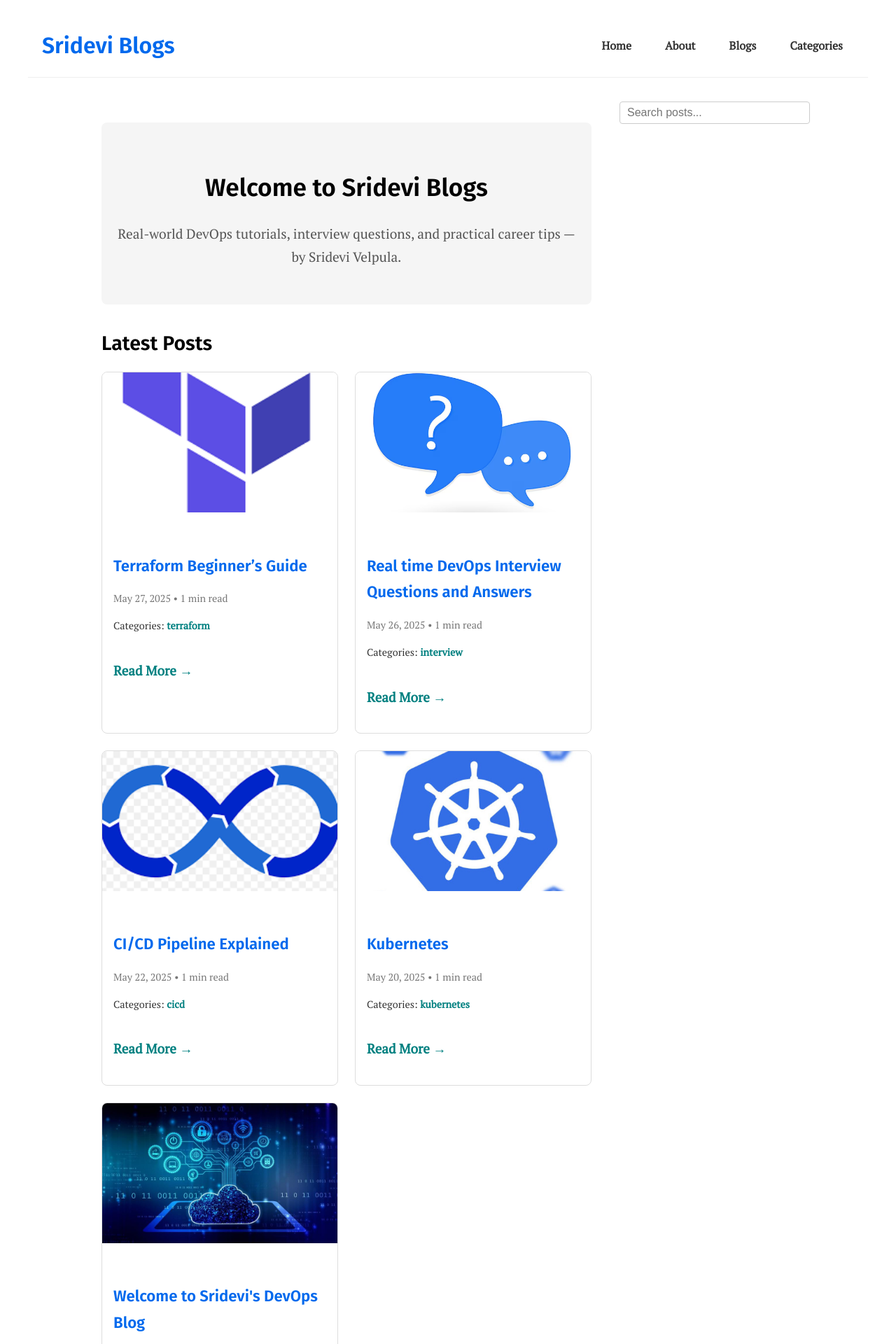
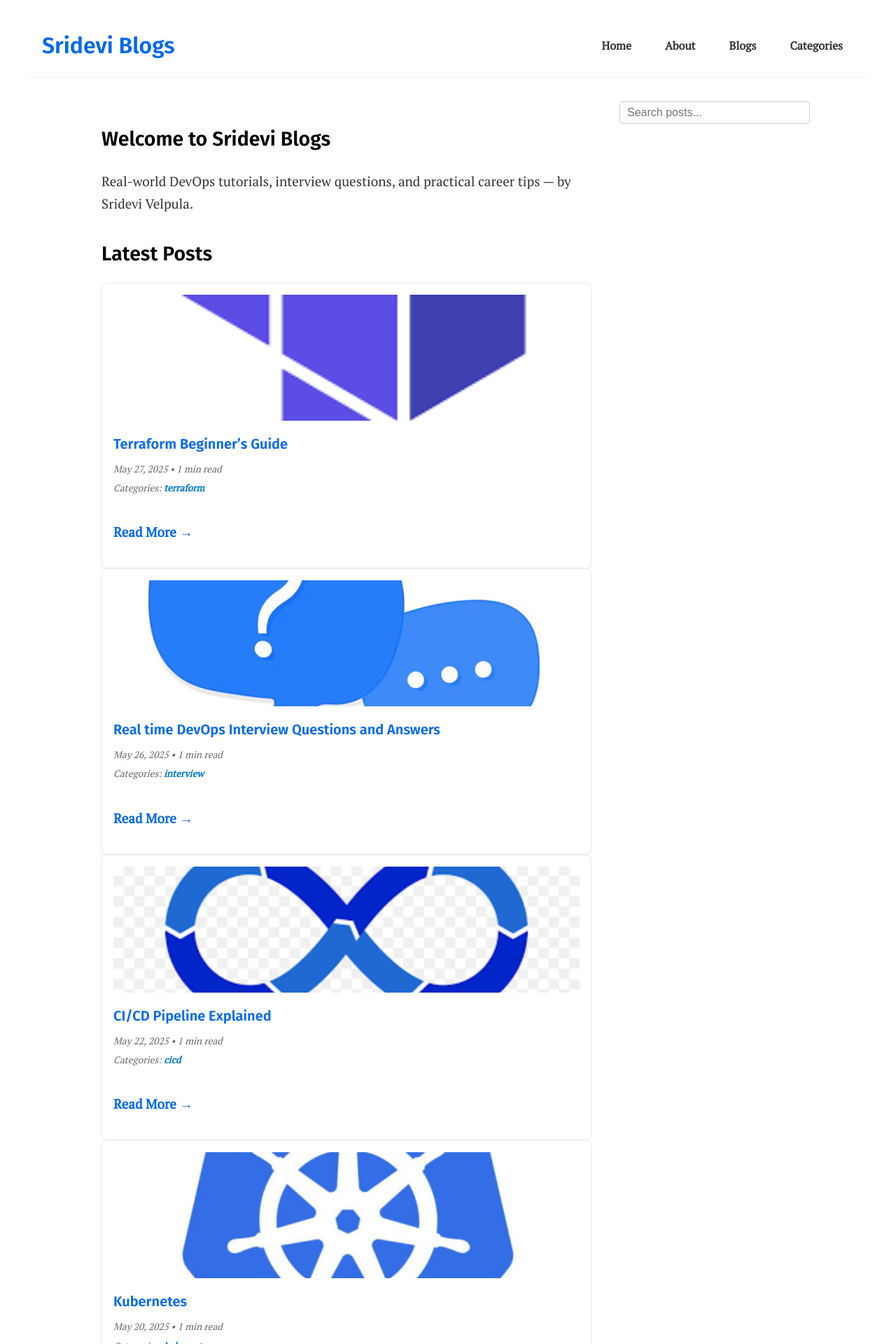
Before and after one commit to srideviblogs/srideviblogs.github.io, a Jekyll site: the page built from index.md, in a window 1280 px wide. Shown: the top 1920 px of the page at 70% size. Built offline with Jekyll 4.4.1, drawn with Linux system fonts in a browser that asks for light colours.

Commit message:
Update custom.css

```diff
--- a/assets/css/custom.css
+++ b/assets/css/custom.css
@@ -411,95 +411,94 @@ header.site-header {
   text-decoration: none;
 }
 
-/* HERO SECTION */
-.hero {
-  text-align: center;
-  margin: 2rem auto;
-  padding: 2rem 1rem;
-  background: #f5f5f5;
+/* Individual post card */
+.post-card {
+  border: 1px solid #eee;
   border-radius: 8px;
-}
-
-.hero h1 {
-  font-size: 2.2rem;
-  margin-bottom: 0.5rem;
-}
-
-.hero p {
-  font-size: 1.2rem;
-  color: #555;
-}
-
-/* POST GRID (optional improvements) */
-.post-grid {
-  display: grid;
-  grid-template-columns: repeat(auto-fit, minmax(280px, 1fr));
-  gap: 2rem;
-}
-
-.post-card {
-  border: 1px solid #ddd;
-  border-radius: 8px;
-  overflow: hidden;
-  transition: transform 0.2s ease, box-shadow 0.2s ease;
-  background: #fff;
+  background-color: #fff;
+  box-shadow: 0 1px 4px rgba(0,0,0,0.06);
+  display: flex;
+  flex-direction: column;
+  transition: box-shadow 0.3s ease;
+  padding: 1rem;
 }
 
 .post-card:hover {
-  transform: translateY(-5px);
-  box-shadow: 0 8px 20px rgba(0,0,0,0.1);
+  box-shadow: 0 4px 12px rgba(0,0,0,0.12);
 }
 
-.post-card img {
+/* Post image */
+.post-image {
   width: 100%;
-  height: 200px;
+  height: 180px;
   object-fit: cover;
+  border-radius: 5px;
+  margin-bottom: 1rem;
 }
 
-.post-content {
-  padding: 1rem;
+/* Post content inside card */
+.post-content h3 {
+  margin: 0 0 0.5rem 0;
+  font-weight: 700;
+  font-family: 'Fira Sans', sans-serif;
+  font-size: 1.25rem;
+  color: #222;
 }
 
-.post-meta {
-  font-size: 0.9rem;
-  color: #777;
-}
-
-.post-categories {
-  font-size: 0.9rem;
-  margin-top: 0.5rem;
-}
-
-.category-link {
-  text-decoration: none;
-  color: teal;
-}
-
-.read-more {
-  display: inline-block;
-  margin-top: 1rem;
-  color: teal;
-  font-weight: bold;
+.post-content h3 a {
+  color: #0069ed;
   text-decoration: none;
 }
 
-.view-all-posts {
-  display: block;
-  text-align: center;
-  margin: 2rem auto;
-  text-decoration: none;
-  background: teal;
-  color: #fff;
-  padding: 0.75rem 2rem;
-  border-radius: 4px;
+.post-content h3 a:hover {
+  text-decoration: underline;
 }
 
-/* Container grid for post cards */
-.post-grid {
-  display: grid;
-  grid-template-columns: repeat(auto-fit, minmax(320px, 1fr));
-  gap: 1.5rem;
+/* Post meta details */
+.post-meta,
+.post-categories,
+.post-read-time {
+  font-size: 0.85rem;
+  color: #666;
+  margin: 0.25rem 0;
+  font-style: italic;
+}
+
+/* Category links */
+.category-link {
+  color: #007acc;
+  text-decoration: none;
+}
+
+.category-link:hover {
+  text-decoration: underline;
+}
+
+/* Read more link */
+.read-more {
+  margin-top: auto;
+  font-weight: 600;
+  color: #0069ed;
+  text-decoration: none;
+  display: inline-block;
   margin-top: 1rem;
+}
+
+.read-more:hover {
+  text-decoration: underline;
+}
+
+/* View all posts link styling */
+.view-all-posts {
+  display: inline-block;
+  margin-top: 1.5rem;
+  font-weight: 700;
+  color: #0069ed;
+  text-decoration: none;
+}
+
+.view-all-posts:hover {
+  text-decoration: underline;
 }
 
 /* Responsive adjustments */
```
